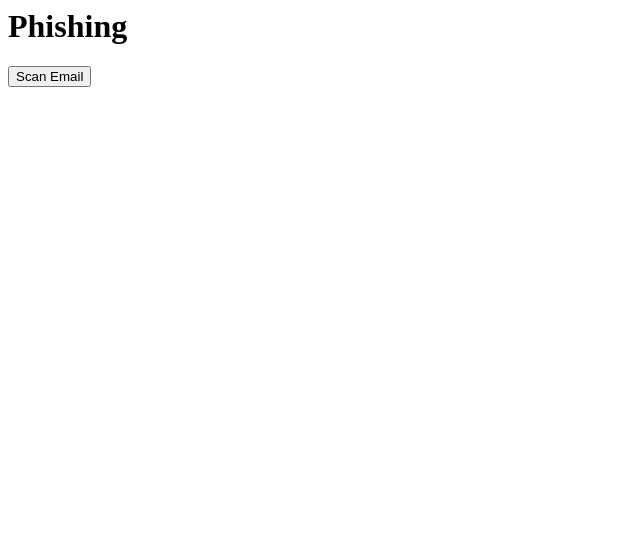
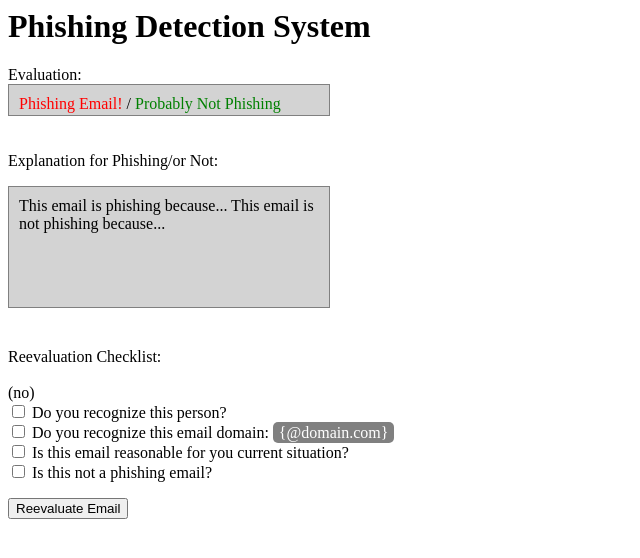
Before and after one commit to SwindleA/phishing_detection_extension, a browser extension: page google_extension/home.html in a window 1280 px wide. Shown: the whole page, without its empty margins (0-640 px from the left). Drawn offline with Linux system fonts and the light colour scheme.

Commit message:
ui example

```diff
--- a/google_extension/home.html
+++ b/google_extension/home.html
@@ -3,15 +3,83 @@
     <head >
         <meta charset="UTF-8">
         <meta name="viewport" content="width=device-width, initial-scale=1.0">
-        <title>Phishing Detection</title>
+        <title>Phishing Detection System</title>
 
+        <style>
+            /* Style for explanation box */
+            .explanation-text-box {
+                width: 300px;
+                height: 100px;
+                background-color: lightgray;
+                border: 1px solid gray;
+                padding: 10px;
+            }
+
+            /* Style for phishing or not phishing box */
+            .phishing-text-box {
+                width: 300px;
+                height: 10px;
+                background-color: lightgray;
+                border: 1px solid gray;
+                padding: 10px;
+            }
+
+            /* Style for the domain name box */
+            .domain-box {
+                background-color: gray;
+                padding: 2px 6px;
+                border-radius: 5px;
+                color: white;
+            }
+        </style>
     </head>
 
     <body>
-        <h1>Phishing</h1>
+        <h1>Phishing Detection System</h1>
+        Evaluation:
+        <div class="phishing-text-box">
+
+                <span style="color: red;">Phishing Email!</span> / <span style="color: green;">Probably Not Phishing</span>
+
+        </div>
+        <p style="padding-top: 20px;">
+            Explanation for Phishing/or Not:
+        </p>
+
+        <div class="explanation-text-box">
+            This email is phishing because...
+
+            This email is not phishing because...
+        </div>
+
+
+
+        <form style="padding-top: 40px;">
+
+            Reevaluation Checklist:<br><br>
+
+            (no)<br>
+            <label>
+                <input type="checkbox" name="item1"> Do you recognize this person?
+            </label><br>
+
+            <label>
+                <input type="checkbox" name="item2"> Do you recognize this email domain: <span class="domain-box ">{@domain.com}</span>
+            </label><br>
+
+            <label>
+                <input type="checkbox" name="item3"> Is this email reasonable for you current situation?
+            </label><br>
+
+            <label>
+                <input type="checkbox" name="item4"> Is this not a phishing email?
+            </label><br>
+
+        </form>
+
 
         <div class="col text-end " id ='buttons'>
-            <button type="button" id="myButton" class="btn" >Scan Email</button>
+            <button type="button" id="myButton" class="btn" >Reevaluate Email</button>
         </div>
 
         <script type="module" src = "js/script.js"></script>
```
